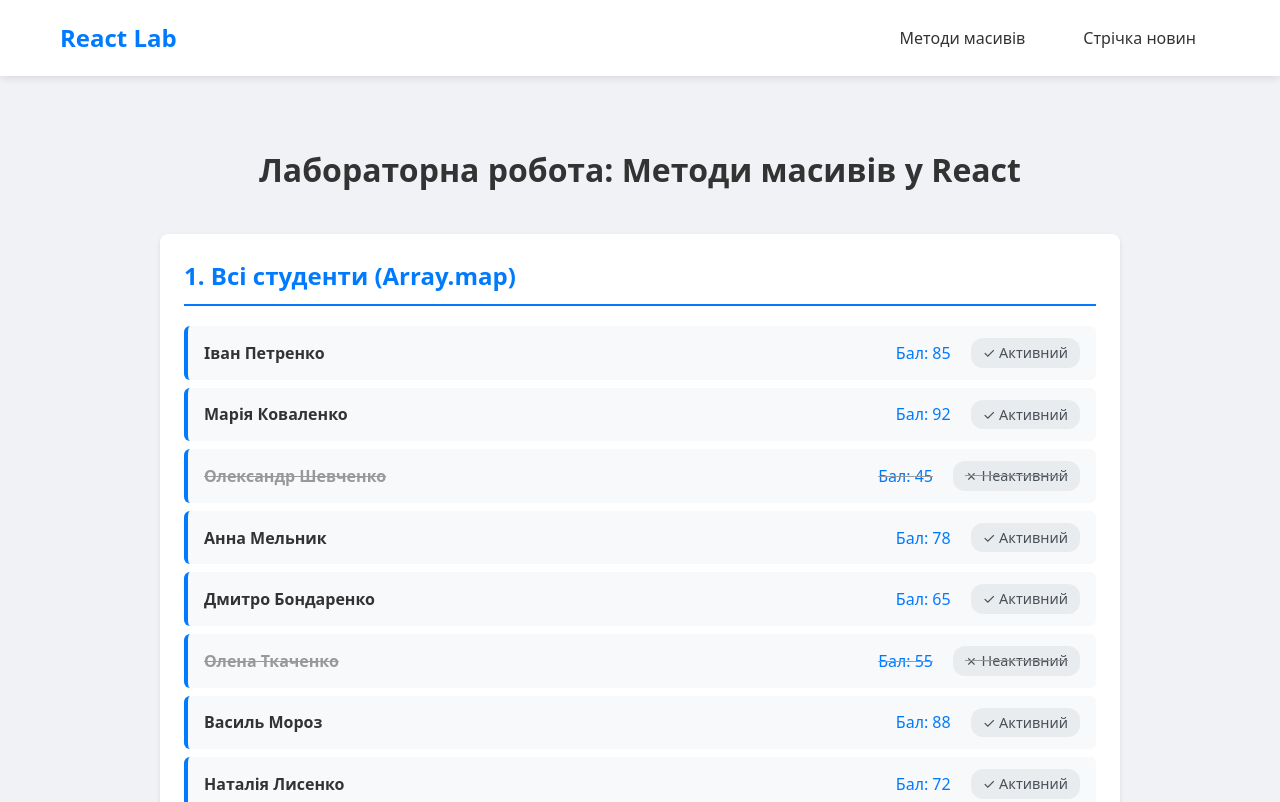
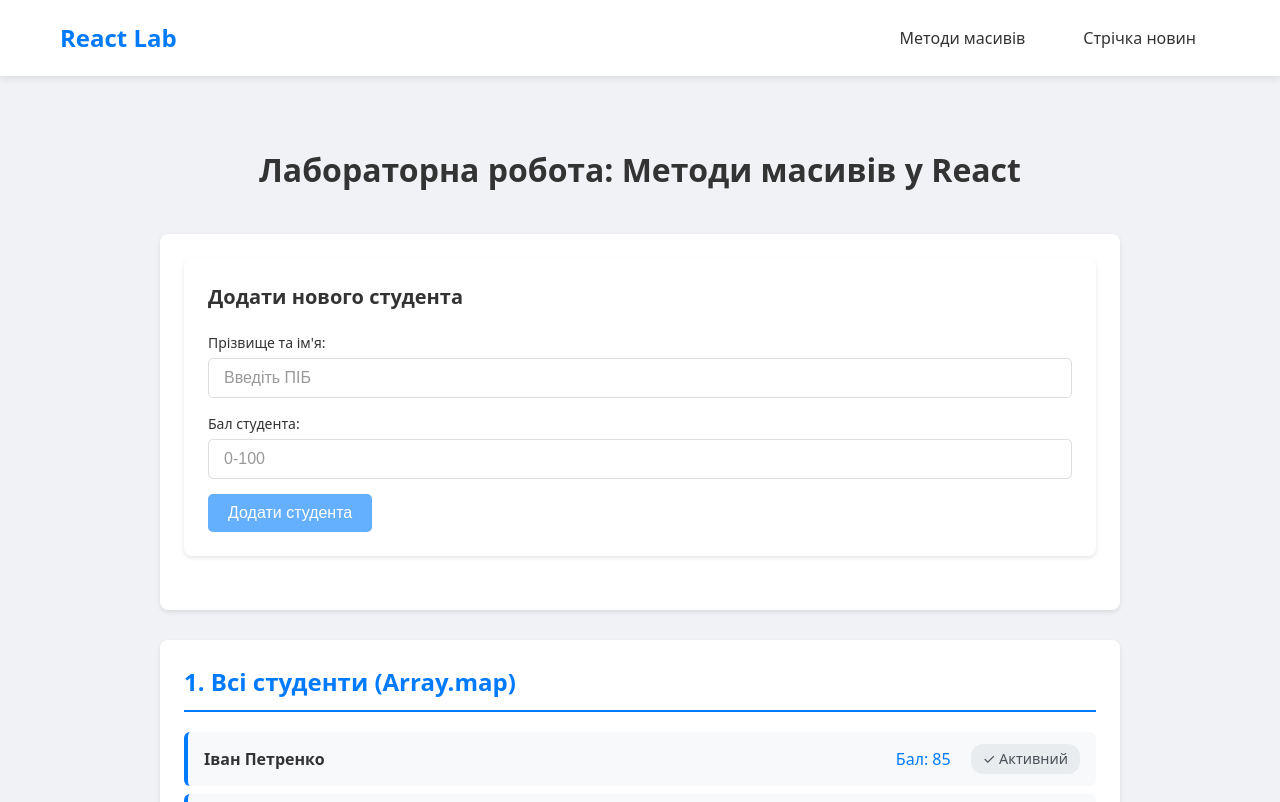
Before and after one commit to goodcodd/-1, a React (Vite) app: page / in a window 1280 px wide. Shown: the top 802 px of the page. Built offline with nearby package versions, Linux system fonts and the light colour scheme.

Commit message:
Add student form with validation and dynamic student list

```diff
--- a/src/components/atoms/Button/Button.jsx
+++ b/src/components/atoms/Button/Button.jsx
@@ -1,10 +1,12 @@
 import styles from './Button.module.css';
 
-const Button = ({ children, onClick, variant = 'primary' }) => {
+const Button = ({ children, onClick, variant = 'primary', type = 'button', disabled = false }) => {
   return (
     <button
-      className={`${styles.button} ${styles[variant]}`}
+      type={type}
+      className={`${styles.button} ${styles[variant]} ${disabled ? styles.disabled : ''}`}
       onClick={onClick}
+      disabled={disabled}
     >
       {children}
     </button>
--- a/src/components/atoms/Button/Button.module.css
+++ b/src/components/atoms/Button/Button.module.css
@@ -7,8 +7,14 @@
   transition: opacity 0.3s;
 }
 
-.button:hover {
+.button:hover:not(.disabled) {
   opacity: 0.8;
+}
+
+.button.disabled {
+  opacity: 0.6;
+  cursor: not-allowed;
+  pointer-events: none;
 }
 
 .primary {
--- a/src/components/atoms/Input/Input.jsx
+++ b/src/components/atoms/Input/Input.jsx
@@ -1,15 +1,20 @@
 import styles from './Input.module.css';
 
-const Input = ({ type = 'text', placeholder, label, value, onChange }) => {
+const Input = ({ type = 'text', placeholder, label, value, onChange, name, min, max, step }) => {
   return (
     <div className={styles.inputWrapper}>
-      {label && <label className={styles.label}>{label}</label>}
+      {label && <label className={styles.label} htmlFor={name}>{label}</label>}
       <input
         type={type}
+        name={name}
+        id={name}
         placeholder={placeholder}
         className={styles.input}
         value={value}
         onChange={onChange}
+        min={min}
+        max={max}
+        step={step}
       />
     </div>
   );
--- /dev/null
+++ b/src/components/molecules/AddStudentForm/AddStudentForm.jsx
@@ -0,0 +1,108 @@
+import { useState, useMemo } from 'react';
+import Input from '../../atoms/Input/Input';
+import Button from '../../atoms/Button/Button';
+import { validateStudent } from '../../../utils/validateStudent';
+import styles from './AddStudentForm.module.css';
+
+const AddStudentForm = ({ onAddStudent }) => {
+  const [formData, setFormData] = useState({ name: '', score: '' });
+  const [errors, setErrors] = useState({});
+
+  const handleChange = (e) => {
+    const { name, value } = e.target;
+
+    // Типізація вводу для поля "Бал" - дозволяємо тільки цілі числа
+    if (name === 'score') {
+      // Дозволяємо порожній рядок або цілі числа від 0 до 100
+      // Регулярний вираз: порожній рядок або числа від 0 до 100
+      if (value === '' || /^(0|[1-9]\d?|100)$/.test(value)) {
+        setFormData({ ...formData, [name]: value });
+      }
+      // Якщо не відповідає патерну - ігноруємо введення
+    } else {
+      setFormData({ ...formData, [name]: value });
+    }
+
+    // Очищення помилки під час введення (опціонально)
+    if (errors[name]) {
+      setErrors({ ...errors, [name]: '' });
+    }
+  };
+
+  // Перевірка, чи форма валідна (для блокування кнопки)
+  const isFormValid = useMemo(() => {
+    const validationErrors = validateStudent(formData);
+    return Object.keys(validationErrors).length === 0;
+  }, [formData]);
+
+  // Перевірка, чи обов'язкові поля заповнені
+  const areRequiredFieldsFilled = useMemo(() => {
+    return formData.name.trim() !== '' && formData.score !== '';
+  }, [formData]);
+
+  // Кнопка disabled, якщо є помилки або обов'язкові поля не заповнені
+  const isButtonDisabled = !isFormValid || !areRequiredFieldsFilled;
+
+  const handleSubmit = (e) => {
+    e.preventDefault();
+
+    // Виклик валідації перед відправкою
+    const validationErrors = validateStudent(formData);
+
+    if (Object.keys(validationErrors).length === 0) {
+      // Якщо помилок немає — додаємо студента
+      onAddStudent({
+        id: Date.now(),
+        name: formData.name.trim(),
+        score: Number(formData.score),
+        isActive: true
+      });
+
+      // Очищення форми
+      setFormData({ name: '', score: '' });
+      setErrors({});
+    } else {
+      // Відображення помилок
+      setErrors(validationErrors);
+    }
+  };
+
+  return (
+    <form onSubmit={handleSubmit} className={styles.form}>
+      <h3 className={styles.formTitle}>Додати нового студента</h3>
+
+      <Input
+        label="Прізвище та ім'я:"
+        name="name"
+        value={formData.name}
+        onChange={handleChange}
+        placeholder="Введіть ПІБ"
+      />
+      {/* Використання умовного рендерингу для помилок */}
+      {errors.name && <p className={styles.error}>{errors.name}</p>}
+
+      <Input
+        label="Бал студента:"
+        name="score"
+        type="number"
+        value={formData.score}
+        onChange={handleChange}
+        placeholder="0-100"
+        min="0"
+        max="100"
+        step="1"
+      />
+      {errors.score && <p className={styles.error}>{errors.score}</p>}
+
+      <Button
+        type="submit"
+        variant="primary"
+        disabled={isButtonDisabled}
+      >
+        Додати студента
+      </Button>
+    </form>
+  );
+};
+
+export default AddStudentForm;
--- /dev/null
+++ b/src/components/molecules/AddStudentForm/AddStudentForm.module.css
@@ -0,0 +1,21 @@
+.form {
+  background: white;
+  border-radius: 8px;
+  padding: 24px;
+  box-shadow: 0 2px 4px rgba(0, 0, 0, 0.1);
+  margin-bottom: 30px;
+}
+
+.formTitle {
+  margin: 0 0 20px 0;
+  color: #333;
+  font-size: 1.25rem;
+  font-weight: 600;
+}
+
+.error {
+  color: #dc3545;
+  font-size: 14px;
+  margin: -10px 0 10px 0;
+  padding-left: 4px;
+}
--- a/src/components/pages/ArrayMethodsPage/ArrayMethodsPage.jsx
+++ b/src/components/pages/ArrayMethodsPage/ArrayMethodsPage.jsx
@@ -1,13 +1,22 @@
-import { useState } from 'react';
-import { studentsData } from '../../../studentsData';
+import { useState, useMemo } from 'react';
+import { studentsData as initialStudentsData } from '../../../studentsData';
+import AddStudentForm from '../../molecules/AddStudentForm/AddStudentForm';
 import styles from './ArrayMethodsPage.module.css';
 
 const ArrayMethodsPage = () => {
+  // Стан для списку студентів (починаємо з початкових даних)
+  const [students, setStudents] = useState(initialStudentsData);
+
+  // Функція для додавання нового студента
+  const handleAddStudent = (newStudent) => {
+    setStudents([...students, newStudent]);
+  };
+
   // 1. Рендеринг списку через .map()
-  const allStudents = studentsData;
+  const allStudents = students;
 
   // 2. Фільтрація даних через .filter()
-  const activeStudents = studentsData.filter(
+  const activeStudents = students.filter(
     student => student.isActive && student.score > 60
   );
 
@@ -18,17 +27,24 @@ const ArrayMethodsPage = () => {
 
   // 4. Сортування через .sort() (від найбільшого до найменшого)
   const [sortOrder, setSortOrder] = useState('desc');
-  const sortedStudents = [...studentsData].sort((a, b) => {
+  const sortedStudents = useMemo(() => {
+    return [...students].sort((a, b) => {
       if (sortOrder === 'desc') {
         return b.score - a.score;
       } else {
         return a.score - b.score;
       }
     });
+  }, [students, sortOrder]);
 
   return (
     <div className={styles.container}>
       <h1 className={styles.title}>Лабораторна робота: Методи масивів у React</h1>
+
+      {/* Форма додавання студента */}
+      <section className={styles.section}>
+        <AddStudentForm onAddStudent={handleAddStudent} />
+      </section>
 
       {/* Розділ 1: Рендеринг списку через .map() */}
       <section className={styles.section}>
@@ -51,6 +67,9 @@ const ArrayMethodsPage = () => {
             </li>
           ))}
         </ul>
+        <p className={styles.info}>
+          Всього студентів: {allStudents.length}
+        </p>
       </section>
 
       {/* Розділ 2: Фільтрація даних через .filter() */}
--- /dev/null
+++ b/src/utils/validateStudent.js
@@ -0,0 +1,25 @@
+// Функція валідації для форми додавання студента
+export const validateStudent = (values) => {
+  const errors = {};
+
+  // Перевірка імені
+  if (!values.name.trim()) {
+    errors.name = "Ім'я є обов'язковим для заповнення";
+  } else if (values.name.trim().length < 2) {
+    errors.name = "Ім'я повинно містити принаймні 2 символи";
+  }
+
+  // Перевірка балів (від 0 до 100)
+  if (values.score === "" || values.score === null || values.score === undefined) {
+    errors.score = "Будь ласка, введіть бал";
+  } else {
+    const scoreNum = Number(values.score);
+    if (isNaN(scoreNum)) {
+      errors.score = "Бал повинен бути числом";
+    } else if (scoreNum < 0 || scoreNum > 100) {
+      errors.score = "Бал повинен бути числом від 0 до 100";
+    }
+  }
+
+  return errors;
+};
```
Lines whose indentation alone changed are shown as unchanged.
